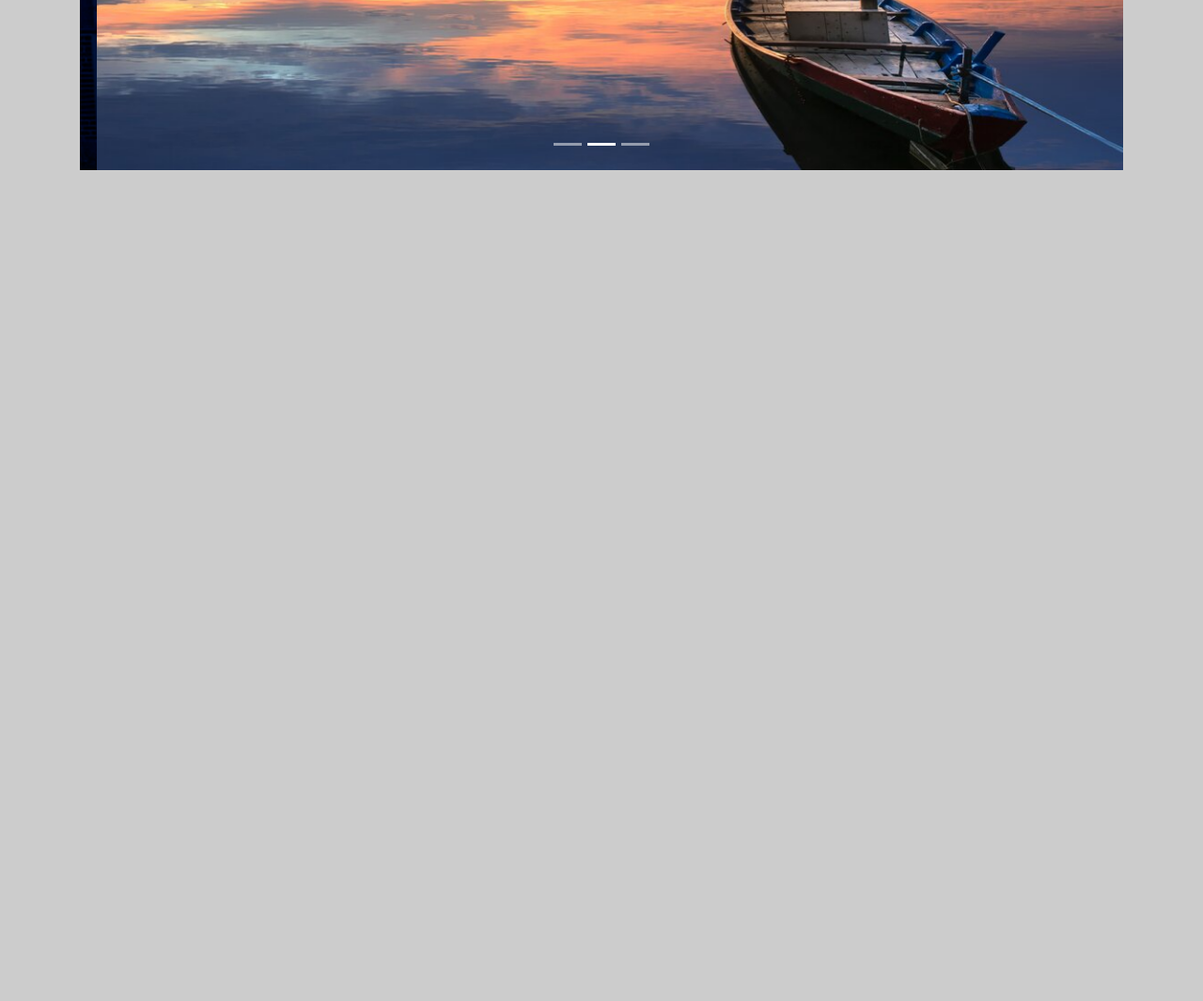
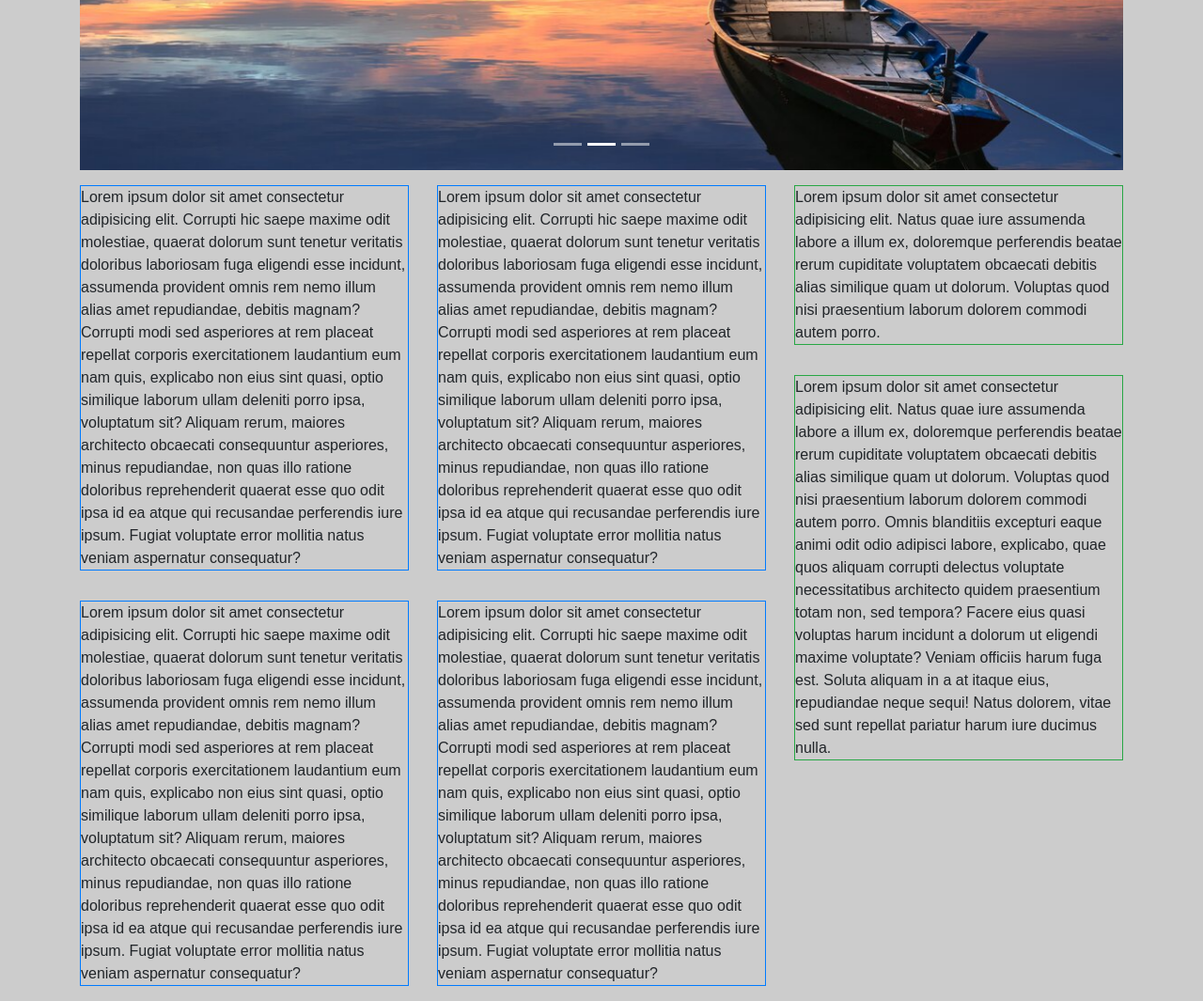
Before and after one commit to KawsarRabbi/spi, a plain HTML site: page pages/index.html in a window 1280 px wide. Shown: the part 500-1565 px from the top of the page at 94% size. Before the commit the page ends 800 px from the top, so only its background shows below. Drawn offline with nearby package versions, Linux system fonts and the light colour scheme; a web font is replaced by a local one.

Commit message:
Second Upload

```diff
--- a/pages/index.html
+++ b/pages/index.html
@@ -12,7 +12,7 @@
     <link rel="stylesheet" href="https://cdn.jsdelivr.net/npm/bootstrap-icons@1.8.1/font/bootstrap-icons.css">
     <!-- Custom CSS -->
     <link rel="stylesheet" href="style.css">
-    <title>Sirajganj Polytechnic Institute 2</title>
+    <title>সিরাজগঞ্জ পলিটেকনিক ইনস্টিটিউট</title>
   </head>
   <body>
 
@@ -335,6 +335,79 @@
 
 
 
+
+    <!--Main Body : Notice Board-->
+
+
+
+
+    <section>
+      <div class="container">
+        <div class="row">
+          <div class="col-lg-8"> <!--Left Side of Main Body-->
+            <div class="row">
+              <div class="col-md-6">
+                <div class="text my-3 border border-primary">
+                  Lorem ipsum dolor sit amet consectetur adipisicing elit. Corrupti hic saepe maxime odit molestiae, quaerat dolorum sunt tenetur veritatis doloribus laboriosam fuga eligendi esse incidunt, assumenda provident omnis rem nemo illum alias amet repudiandae, debitis magnam? Corrupti modi sed asperiores at rem placeat repellat corporis exercitationem laudantium eum nam quis, explicabo non eius sint quasi, optio similique laborum ullam deleniti porro ipsa, voluptatum sit? Aliquam rerum, maiores architecto obcaecati consequuntur asperiores, minus repudiandae, non quas illo ratione doloribus reprehenderit quaerat esse quo odit ipsa id ea atque qui recusandae perferendis iure ipsum. Fugiat voluptate error mollitia natus veniam aspernatur consequatur?
+                </div>
+              </div>
+
+              <div class="col-md-6">
+                <div class="text my-3 border border-primary">
+                  Lorem ipsum dolor sit amet consectetur adipisicing elit. Corrupti hic saepe maxime odit molestiae, quaerat dolorum sunt tenetur veritatis doloribus laboriosam fuga eligendi esse incidunt, assumenda provident omnis rem nemo illum alias amet repudiandae, debitis magnam? Corrupti modi sed asperiores at rem placeat repellat corporis exercitationem laudantium eum nam quis, explicabo non eius sint quasi, optio similique laborum ullam deleniti porro ipsa, voluptatum sit? Aliquam rerum, maiores architecto obcaecati consequuntur asperiores, minus repudiandae, non quas illo ratione doloribus reprehenderit quaerat esse quo odit ipsa id ea atque qui recusandae perferendis iure ipsum. Fugiat voluptate error mollitia natus veniam aspernatur consequatur?
+                </div>
+              </div>
+
+              <div class="col-md-6">
+                <div class="text my-3 border border-primary">
+                  Lorem ipsum dolor sit amet consectetur adipisicing elit. Corrupti hic saepe maxime odit molestiae, quaerat dolorum sunt tenetur veritatis doloribus laboriosam fuga eligendi esse incidunt, assumenda provident omnis rem nemo illum alias amet repudiandae, debitis magnam? Corrupti modi sed asperiores at rem placeat repellat corporis exercitationem laudantium eum nam quis, explicabo non eius sint quasi, optio similique laborum ullam deleniti porro ipsa, voluptatum sit? Aliquam rerum, maiores architecto obcaecati consequuntur asperiores, minus repudiandae, non quas illo ratione doloribus reprehenderit quaerat esse quo odit ipsa id ea atque qui recusandae perferendis iure ipsum. Fugiat voluptate error mollitia natus veniam aspernatur consequatur?
+                </div>
+              </div>
+
+              <div class="col-md-6">
+                <div class="text my-3 border border-primary">
+                  Lorem ipsum dolor sit amet consectetur adipisicing elit. Corrupti hic saepe maxime odit molestiae, quaerat dolorum sunt tenetur veritatis doloribus laboriosam fuga eligendi esse incidunt, assumenda provident omnis rem nemo illum alias amet repudiandae, debitis magnam? Corrupti modi sed asperiores at rem placeat repellat corporis exercitationem laudantium eum nam quis, explicabo non eius sint quasi, optio similique laborum ullam deleniti porro ipsa, voluptatum sit? Aliquam rerum, maiores architecto obcaecati consequuntur asperiores, minus repudiandae, non quas illo ratione doloribus reprehenderit quaerat esse quo odit ipsa id ea atque qui recusandae perferendis iure ipsum. Fugiat voluptate error mollitia natus veniam aspernatur consequatur?
+                </div>
+              </div>
+
+            </div>
+          </div>
+
+          <div class="col-lg-4"> <!--Right Side of Main Body-->
+            <div class="row">
+              <div class="col-12">
+                <div class="text2 my-3 border border-success">
+                  Lorem ipsum dolor sit amet consectetur adipisicing elit. Natus quae iure assumenda labore a illum ex, doloremque perferendis beatae rerum cupiditate voluptatem obcaecati debitis alias similique quam ut dolorum. Voluptas quod nisi praesentium laborum dolorem commodi autem porro.
+                </div>
+              </div>
+
+              <div class="col-12">
+                <div class="text2 my-3 border border-success">
+                  Lorem ipsum dolor sit amet consectetur adipisicing elit. Natus quae iure assumenda labore a illum ex, doloremque perferendis beatae rerum cupiditate voluptatem obcaecati debitis alias similique quam ut dolorum. Voluptas quod nisi praesentium laborum dolorem commodi autem porro. Omnis blanditiis excepturi eaque animi odit odio adipisci labore, explicabo, quae quos aliquam corrupti delectus voluptate necessitatibus architecto quidem praesentium totam non, sed tempora? Facere eius quasi voluptas harum incidunt a dolorum ut eligendi maxime voluptate? Veniam officiis harum fuga est. Soluta aliquam in a at itaque eius, repudiandae neque sequi! Natus dolorem, vitae sed sunt repellat pariatur harum iure ducimus nulla.
+                </div>
+              </div>
+
+            </div>
+          </div>
+        </div>
+      </div>
+    </section>
+
+
+
+
+    <!--JavaScript for Search Bar-->
+
+
+    <script>
+      let inputBox = document.querySelector(".input_box"),
+          search = document.querySelector(".search"),
+          closeIcon = document.querySelector(".close_icon");
+
+      search.addEventListener("click", () => inputBox.classList.add("open"));
+      closeIcon.addEventListener("click", () => inputBox.classList.remove("open"));
+    </script>
+
     <!-- Optional JavaScript -->
     <!-- jQuery first, then Popper.js, then Bootstrap JS -->
     <script src="https://code.jquery.com/jquery-3.3.1.slim.min.js" crossorigin="anonymous"></script>
@@ -342,6 +415,11 @@
     <script src="https://cdn.jsdelivr.net/npm/bootstrap@4.1.3/dist/js/bootstrap.min.js"></script>
     <!--AOS Animation-->
     <script src="https://unpkg.com/aos@next/dist/aos.js"></script>
-    <script src="script.js"></script>
+    <script>
+      AOS.init({
+        offset: 300,
+        duration: 1000,
+      });
+    </script>
   </body>
 </html>
--- a/pages/script.js
+++ /dev/null
@@ -1,11 +0,0 @@
-let inputBox = document.querySelector(".input_box"),
-search = document.querySelector(".search"),
-closeIcon = document.querySelector(".close_icon");
-
-search.addEventListener("click", () => inputBox.classList.add("open"));
-closeIcon.addEventListener("click", () => inputBox.classList.remove("open"));
-
-AOS.init({
-offset: 300,
-duration: 1000,
-});
```
